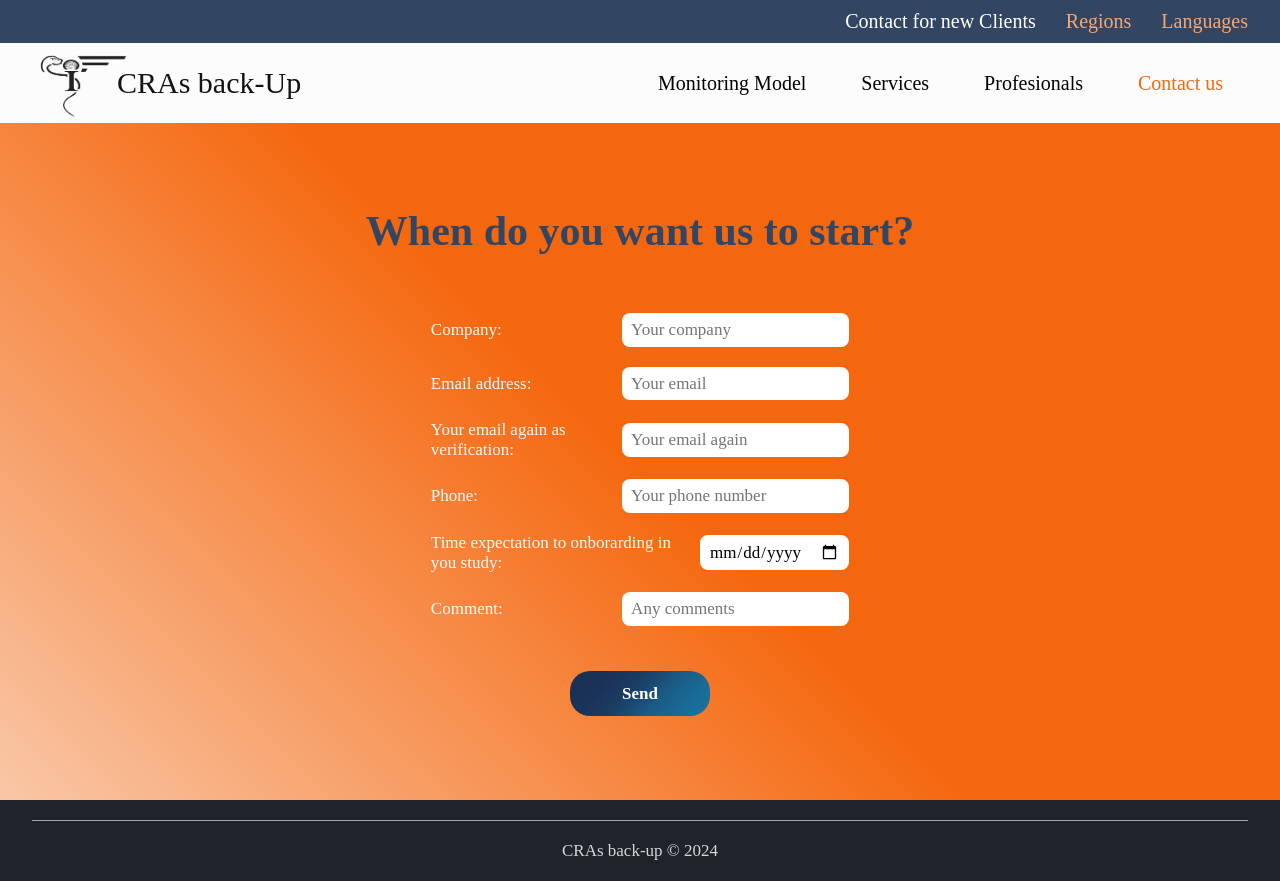
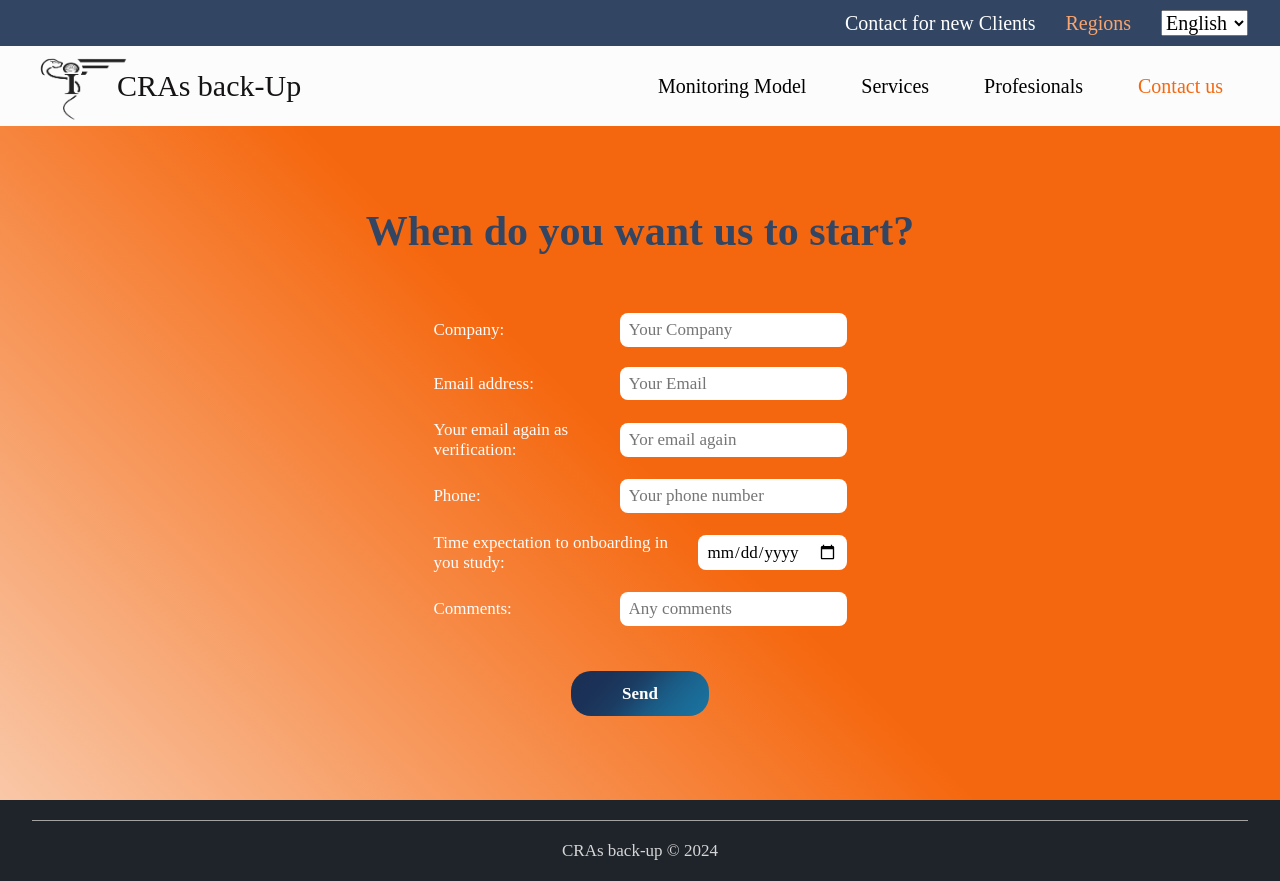
Before and after one commit to WillyPark/cris-project, a React (Vite) app: page /contact in a window 1280 px wide. Built offline with nearby package versions, Linux system fonts and the light colour scheme.

Commit message:
multi language added

```diff
--- a/src/components/Contact.jsx
+++ b/src/components/Contact.jsx
@@ -1,10 +1,14 @@
+import { useContext } from "react";
 import { Form } from "./Form";
+import { LanguageContext } from "../context/LanguageContext";
 
 export const Contact = () => {
+    const { language } = useContext(LanguageContext);
+
     return (
         <div className="contenedor-contenido-principal">
             <main className="contenedor fadeOut contact-contenedor">
-                <h1>When do you want us to start?</h1>
+                <h1>{language.contact.title}</h1>
 
                 <Form tipo={3} />
             </main>
--- a/src/components/Form.jsx
+++ b/src/components/Form.jsx
@@ -1,38 +1,45 @@
+import { useContext } from "react";
+import { LanguageContext } from "../context/LanguageContext";
+
 export const Form = ({ tipo }) => {
+
+    const { language } = useContext(LanguageContext);
+
     return (
         <form action="" className="formulario" method="POST">
             <input type="hidden" name="tipo" value={tipo} />
+
             <div className="campo">
-                <label htmlFor="company">Company:</label>
-                <input type="text" placeholder="Your company" id="company" name="company" />
+                <label htmlFor="company">{language.form.company[0]}:</label>
+                <input type="text" placeholder={language.form.company[1]} id="company" name="company" />
             </div>
 
             <div className="campo">
-                <label htmlFor="email">Email address:</label>
-                <input type="email" placeholder="Your email" id="email" name="email" />
+                <label htmlFor="email">{language.form.email[0]}:</label>
+                <input type="email" placeholder={language.form.email[1]} id="email" name="email" />
             </div>
 
             <div className="campo">
-                <label htmlFor="emailConfirm">Your email again as verification:</label>
-                <input type="email" placeholder="Your email again" id="emailConfirm" />
+                <label htmlFor="emailConfirm">{language.form.emailConfirm[0]}:</label>
+                <input type="email" placeholder={language.form.emailConfirm[1]} id="emailConfirm" />
             </div>
 
             <div className="campo">
-                <label htmlFor="phone">Phone:</label>
-                <input type="text" placeholder="Your phone number" id="phone" name="phone" />
+                <label htmlFor="phone">{language.form.phone[0]}:</label>
+                <input type="text" placeholder={language.form.phone[1]} id="phone" name="phone" />
             </div>
 
             <div className="campo">
-                <label htmlFor="date">Time expectation to onborarding in you study: </label>
-                <input type="date" placeholder="Select a day" id="date" name="date" />
+                <label htmlFor="date">{language.form.date}:</label>
+                <input type="date" id="date" name="date" />
             </div>
 
             <div className="campo">
-                <label htmlFor="comment">Comment:</label>
-                <input type="text" placeholder="Any comments" id="comment" name="comment" />
+                <label htmlFor="comment">{language.form.comments[0]}:</label>
+                <input type="text" placeholder={language.form.comments[1]} id="comment" name="comment" />
             </div>
 
-            <button className="btn-submit" type="submit" disabled>Send</button>
+            <button className="btn-submit" type="submit" disabled>{language.form.button}</button>
         </form>
     )
 }
--- a/src/components/MonitoringModel.jsx
+++ b/src/components/MonitoringModel.jsx
@@ -1,8 +1,13 @@
+import { useContext } from "react";
+import { LanguageContext } from "../context/LanguageContext";
+
 export const MonitoringModel = () => {
+    const { language } = useContext(LanguageContext);
+
     return (
         <div className="contenedor-contenido-principal">
             <main className="contenedor fadeOut">
-                <h1>Monitoring Model</h1>
+                <h1>{language.monitoring.title}</h1>
             </main>
         </div>
     )
--- a/src/components/Profesionals.jsx
+++ b/src/components/Profesionals.jsx
@@ -1,12 +1,18 @@
+import { useContext } from "react";
 import { Form } from "./Form";
+import { LanguageContext } from "../context/LanguageContext";
 
 export const Profesionals = () => {
+    const { language } = useContext(LanguageContext);
+    const titulo = language.profesionals.title;
+    const subtitulo = language.profesionals.subTitle;
+
     return (
         <>
             <div className="contenedor-contenido-principal">
                 <main className="contenedor fadeOut">
                     <div className="profesionals-contenedor">
-                        <p>You are already a <strong>CRA</strong> wanting <strong>to be better profesional</strong> by collaborating with us?</p>
+                        <p>{titulo[0]} <strong>{titulo[1]}</strong> {titulo[2]} <strong>{titulo[3]}</strong> {titulo[4]}</p>
 
                         <Form tipo={1} />
                     </div>
@@ -19,7 +25,7 @@ export const Profesionals = () => {
                 <section className="contenedor profesionals-contenedor">
                     <Form tipo={2} />
 
-                    <p>Do you want to join in our <strong>CRA trainee program?</strong></p>
+                    <p>{subtitulo[0]} <strong>{subtitulo[1]}</strong></p>
                 </section>
             </div>
         </>
--- a/src/components/Services.jsx
+++ b/src/components/Services.jsx
@@ -1,8 +1,13 @@
+import { useContext } from "react";
+import { LanguageContext } from "../context/LanguageContext";
+
 export const Services = () => {
+    const { language } = useContext(LanguageContext);
+
     return (
         <div className="contenedor-contenido-principal">
             <main className="contenedor fadeOut">
-                <h1>Services</h1>
+                <h1>{language.services.title}</h1>
             </main>
         </div>
     )
--- a/src/context/LanguageProvider.jsx
+++ b/src/context/LanguageProvider.jsx
@@ -4,19 +4,22 @@ import eng from "./../language/en.json";
 import esp from "./../language/es.json";
 
 export const LanguageProvider = ({ children }) => {
-    const [lang, setLang] = useState("en");
-    let lenguaje = "";
+    const [lang, setLang] = useState("eng");
+    let language = "";
 
-    if (lang == "en") {
-        lenguaje = eng;
+    //Así accedemos a la propiedad de un objeto mediante el valor de una variable
+    // console.log(eng[hed].title);
+
+    if (lang == "eng") {
+        language = eng;
     }
 
-    if (lang == "es") {
-        lenguaje = esp;
+    if (lang == "esp") {
+        language = esp;
     }
 
     return (
-        <LanguageContext.Provider value={{ lang, setLang, lenguaje }}>
+        <LanguageContext.Provider value={{ lang, setLang, language }}>
             {children}
         </LanguageContext.Provider>
     )
--- a/src/language/en.json
+++ b/src/language/en.json
@@ -1,10 +1,28 @@
 {
-    "navBar": [
-        "Monitorging Model",
-        "Services",
-        "Profesionals",
-        "Contact us"
-    ],
+    "navBar": {
+        "menu": [
+            [
+                "monitoring-model",
+                "Monitoring Model"
+            ],
+            [
+                "services",
+                "Services"
+            ],
+            [
+                "profesionals",
+                "Profesionals"
+            ],
+            [
+                "contact",
+                "Contact us"
+            ]
+        ],
+        "subMenu": [
+            "Contact for new Clients",
+            "Regions"
+        ]
+    },
     "header": {
         "title": "The Highest Eficiente in Monitoring Field",
         "list": [
@@ -15,5 +33,51 @@
             "Up to 60% les queries",
             "Up to 50% less CRA handovers"
         ]
+    },
+    "monitoring": {
+        "title": "Monitoring Model"
+    },
+    "services": {
+        "title": "Services"
+    },
+    "profesionals": {
+        "title": [
+            "You are already a",
+            "CRA",
+            "wanting",
+            "to be better profesional",
+            "by collaborating with us?"
+        ],
+        "subTitle": [
+            "Do you want to join in our",
+            "CRA trainee program?"
+        ]
+    },
+    "contact": {
+        "title": "When do you want us to start?"
+    },
+    "form": {
+        "company": [
+            "Company",
+            "Your Company"
+        ],
+        "email": [
+            "Email address",
+            "Your Email"
+        ],
+        "emailConfirm": [
+            "Your email again as verification",
+            "Yor email again"
+        ],
+        "phone": [
+            "Phone",
+            "Your phone number"
+        ],
+        "date": "Time expectation to onboarding in you study",
+        "comments": [
+            "Comments",
+            "Any comments"
+        ],
+        "button": "Send"
     }
 }
--- a/src/language/es.json
+++ b/src/language/es.json
@@ -1,19 +1,83 @@
 {
-    "navBar": [
-        "Modelo de Monitoreo",
-        "Servicios",
-        "Profesionales",
-        "Contáctanos"
-    ],
+    "navBar": {
+        "menu": [
+            [
+                "monitoring-model",
+                "Modelo de Seguimiento"
+            ],
+            [
+                "services",
+                "Servicios"
+            ],
+            [
+                "profesionals",
+                "Profesionales"
+            ],
+            [
+                "contact",
+                "Contáctenos"
+            ]
+        ],
+        "subMenu": [
+            "Contacto para nuevos clientes",
+            "Regiones"
+        ]
+    },
     "header": {
-        "title": "La Más Alta Eficiencia en Modelos",
+        "title": "La Más Alta Eficiencia en el Campo de Monitoreo",
         "list": [
-            "100% Deliverables",
+            "100% Entregables",
             "100% Fit on you MP",
             "Up to 80% saving money",
             "Up to 70% saving time",
             "Up to 60% les queries",
             "Up to 50% less CRA handovers"
         ]
+    },
+    "monitoring": {
+        "title": "Modelo de Monitoreo"
+    },
+    "services": {
+        "title": "Servicios"
+    },
+    "profesionals": {
+        "title": [
+            "¿Ya tienes un",
+            "CRA",
+            "queriendo",
+            "ser mejor profesional",
+            "colaborando con nosotros?"
+        ],
+        "subTitle": [
+            "¿Quieres entrar a nuestro",
+            "programa de becario de CRA?"
+        ]
+    },
+    "contact": {
+        "title": "¿Cuándo quieres que iniciemos?"
+    },
+    "form": {
+        "company": [
+            "Compañia",
+            "Nombre de su Compañia"
+        ],
+        "email": [
+            "Correo electrónico",
+            "Su correo electrónico"
+        ],
+        "emailConfirm": [
+            "Su correo de nuevo para verificación",
+            "Su correo de nuevo"
+        ],
+        "phone": [
+            "Teléfono",
+            "Su número telefónico"
+        ],
+        "date": "Tiempo esperado para la incorporación de su estudio",
+        "comments": [
+            "Comentarios",
+            "Cualquier comentario"
+        ],
+        "button": "Enviar"
     }
 }
--- a/src/ui/Header.jsx
+++ b/src/ui/Header.jsx
@@ -2,13 +2,12 @@ import { useContext } from "react";
 import { LanguageContext } from "../context/LanguageContext";
 
 export const Header = () => {
-    const { lenguaje } = useContext(LanguageContext);
-    console.log(lenguaje);
+    const { language } = useContext(LanguageContext);
 
     return (
         <div className="contenedor-contenido-principal">
             <header className="contenedor header fadeOut">
-                <h1>{lenguaje.header.title}</h1>
+                <h1>{language.header.title}</h1>
                 {/* <h1>Monitorgi</h1> */}
 
                 {/* <p className="header__llave">&#123;</p> */}
--- a/src/ui/Navbar.jsx
+++ b/src/ui/Navbar.jsx
@@ -1,12 +1,33 @@
+import { useContext } from "react";
 import { NavLink } from "react-router-dom";
+import { LanguageContext } from "../context/LanguageContext";
 
 export const Navbar = () => {
+    const { setLang, language } = useContext(LanguageContext);
+
+    const onChangeLanguage = (e) => {
+        const value = e.target.value;
+
+        if (value == "eng" || value == "esp") {
+            setLang(value);
+        }
+    }
+
     return (
         <nav className="navbar">
             <ul className="navbar__submenu contenedor">
-                <li>Contact for new Clients</li>
-                <li className="activo-claro">Regions</li>
-                <li className="activo-claro">Languages</li>
+                {
+                    <li>{language.navBar.subMenu[0]}</li>
+                }
+                {
+                    <li className="activo-claro">{language.navBar.subMenu[1]}</li>
+                }
+                <li className="activo-claro">
+                    <select onChange={onChangeLanguage} name="language" id="language">
+                        <option value="eng">English</option>
+                        <option value="esp">Español</option>
+                    </select>
+                </li>
             </ul>
 
             <div className="navbar__menu-fondo">
@@ -15,17 +36,20 @@ export const Navbar = () => {
                         <img className="navbar__logo" src="./img/logo.webp" alt="Logo"></img>
                         <span className="navbar__logo-texto">CRAs back-Up</span>
                     </NavLink>
-
                     <ul className="navbar__menu">
-                        <li>
-                            <NavLink
-                                to="monitoring-model"
-                                className={({ isActive }) => `navbar__menu-item ${isActive ? "activo" : ""}`}
-                            >
-                                Monitoring Model
-                            </NavLink>
-                        </li>
-
+                        {
+                            language.navBar.menu.map((element, i) => {
+                                return <li key={i}>
+                                    <NavLink
+                                        to={element[0]}
+                                        className={({ isActive }) => `navbar__menu-item ${isActive ? "activo" : ""}`}
+                                    >
+                                        {element[1]}
+                                    </NavLink>
+                                </li>
+                            })
+                        }
+                        {/*
                         <li>
                             <NavLink
                                 to="services"
@@ -51,7 +75,7 @@ export const Navbar = () => {
                             >
                                 Contact us
                             </NavLink>
-                        </li>
+                        </li> */}
                     </ul>
                 </div>
             </div>
```
